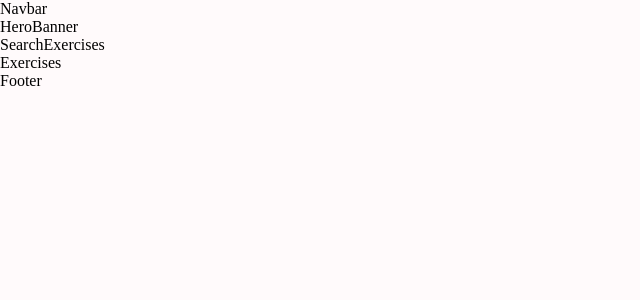
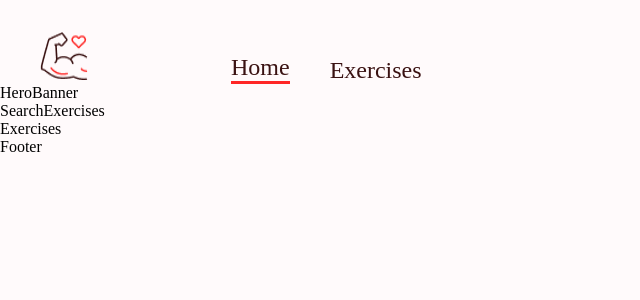
Before and after one commit to paulofelipebrito/fitness-exercises-app, a React (Create React App) app: page / in a window 1280 px wide. Shown: the top 300 px of the page, without its empty margins (0-640 px from the left). Built offline with nearby package versions, Linux system fonts and the light colour scheme.

Commit message:
feat: Navbar Component

```diff
--- a/src/components/Navbar.js
+++ b/src/components/Navbar.js
@@ -1,9 +1,34 @@
-import React from 'react'
+import React from 'react';
+import { Link } from 'react-router-dom';
+import { Stack } from '@mui/material';
 
-const Navbar = () => {
-  return (
-    <div>Navbar</div>
-  )
-}
+import Logo from '../assets/images/Logo.png';
 
-export default Navbar
+const Navbar = () => (
+  <Stack
+    direction="row"
+    justifyContent="space-around"
+    sx={{
+      gap: { sm: '123px', xs: '40px' },
+      mt: { sm: '32px', xs: '20px' },
+      justifyContent: 'none' }}
+    px="20px">
+
+    <Link to="/">
+      <img src={Logo} alt="logo" style={{ width: '48px', height: '48px', margin: '0px 20px' }} />
+    </Link>
+
+    <Stack
+      direction="row"
+      gap="40px"
+      fontFamily="Alegreya"
+      fontSize="24px"
+      alignItems="flex-end"
+    >
+      <Link to="/" style={{ textDecoration: 'none', color: '#3A1212', borderBottom: '3px solid #FF2625' }}>Home</Link>
+      <a href="#exercises" style={{ textDecoration: 'none', color: '#3A1212' }}>Exercises</a>
+    </Stack>
+  </Stack>
+);
+
+export default Navbar;
```
